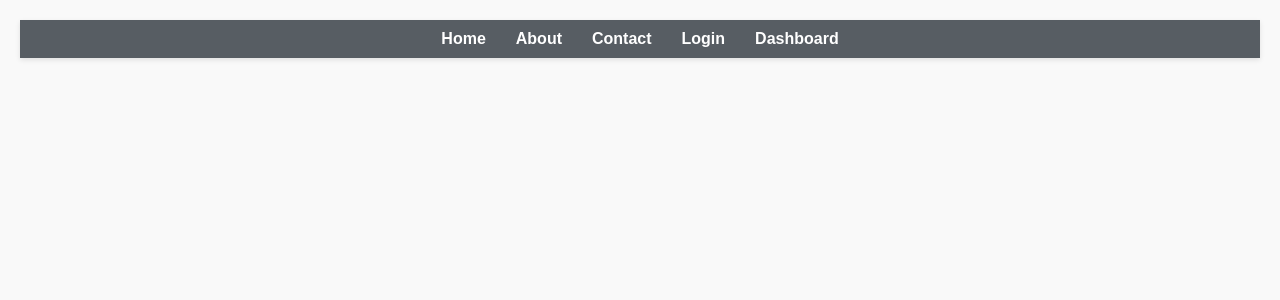
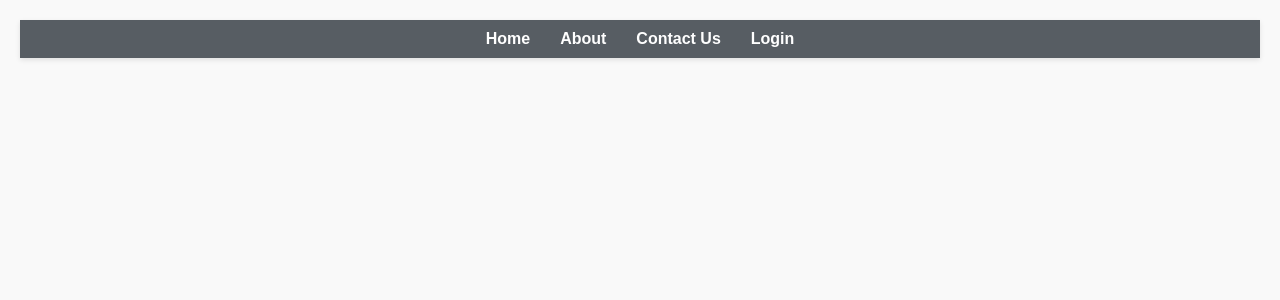
Before and after one commit to Chamathka01/IT3133_Day-08, a React (Create React App) app in the folder myapp/: page / in a window 1280 px wide. Shown: the top 300 px of the page. Built offline with nearby package versions, Linux system fonts and the light colour scheme.

Commit message:
Modified App.js

```diff
--- a/myapp/src/App.css
+++ b/myapp/src/App.css
@@ -66,4 +66,6 @@
   .App nav ul li {
       margin: 10px 0;
   }
+
+
 }
--- a/myapp/src/App.js
+++ b/myapp/src/App.js
@@ -15,9 +15,8 @@
         <ul>
           <li><Link to="/home">Home</Link></li>
           <li><Link to="/about">About</Link></li>
-          <li><Link to="/contact">Contact</Link></li>
+          <li><Link to="/contact">Contact Us</Link></li>
           <li><Link to="/login">Login</Link></li>
-          <li><Link to="/dashboard">Dashboard</Link></li>
         </ul>
       </nav>
 
```
